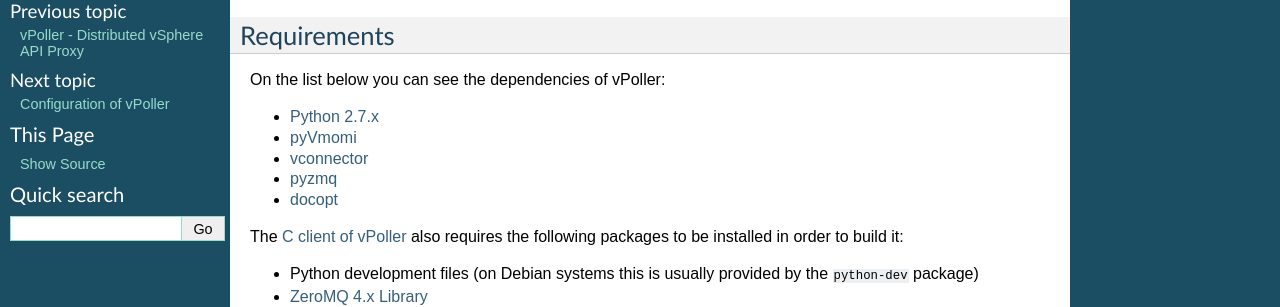
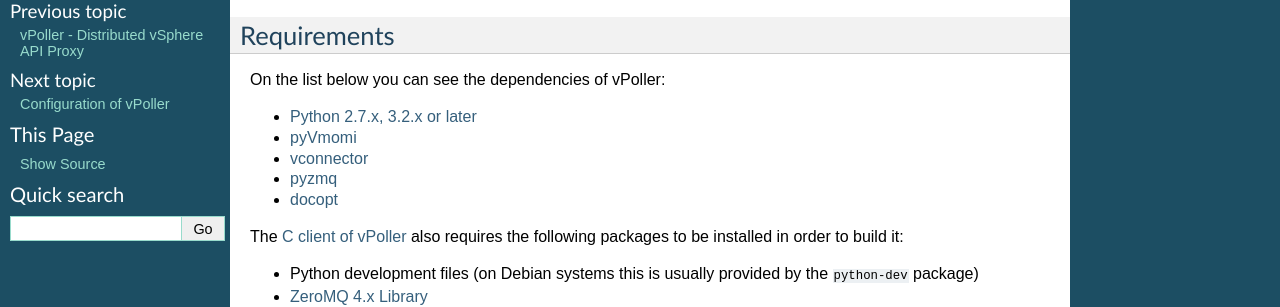
Before and after one commit to dnaeon/py-vpoller, a Sphinx documentation site: the page built from docs/installation.rst, in a window 1280 px wide. Shown: the part 212-519 px from the top of the page. Built offline with Sphinx 7.4.7, drawn with Linux system fonts in a browser that asks for light colours.

Commit message:
vPoller now runs on Python 2.7.x and 3.x, yay! :)

```diff
--- a/docs/installation.rst
+++ b/docs/installation.rst
@@ -20,7 +20,7 @@
 
 On the list below you can see the dependencies of vPoller:
 
-* `Python 2.7.x`_
+* `Python 2.7.x, 3.2.x or later`_
 * `pyVmomi`_
 * `vconnector`_
 * `pyzmq`_
@@ -33,7 +33,7 @@
   provided by the ``python-dev`` package)
 * `ZeroMQ 4.x Library`_
 
-.. _`Python 2.7.x`: http://python.org/
+.. _`Python 2.7.x, 3.2.x or later`: http://python.org/
 .. _`pyVmomi`: https://github.com/vmware/pyvmomi
 .. _`vconnector`: https://github.com/dnaeon/py-vconnector
 .. _`pyzmq`: https://github.com/zeromq/pyzmq
```
